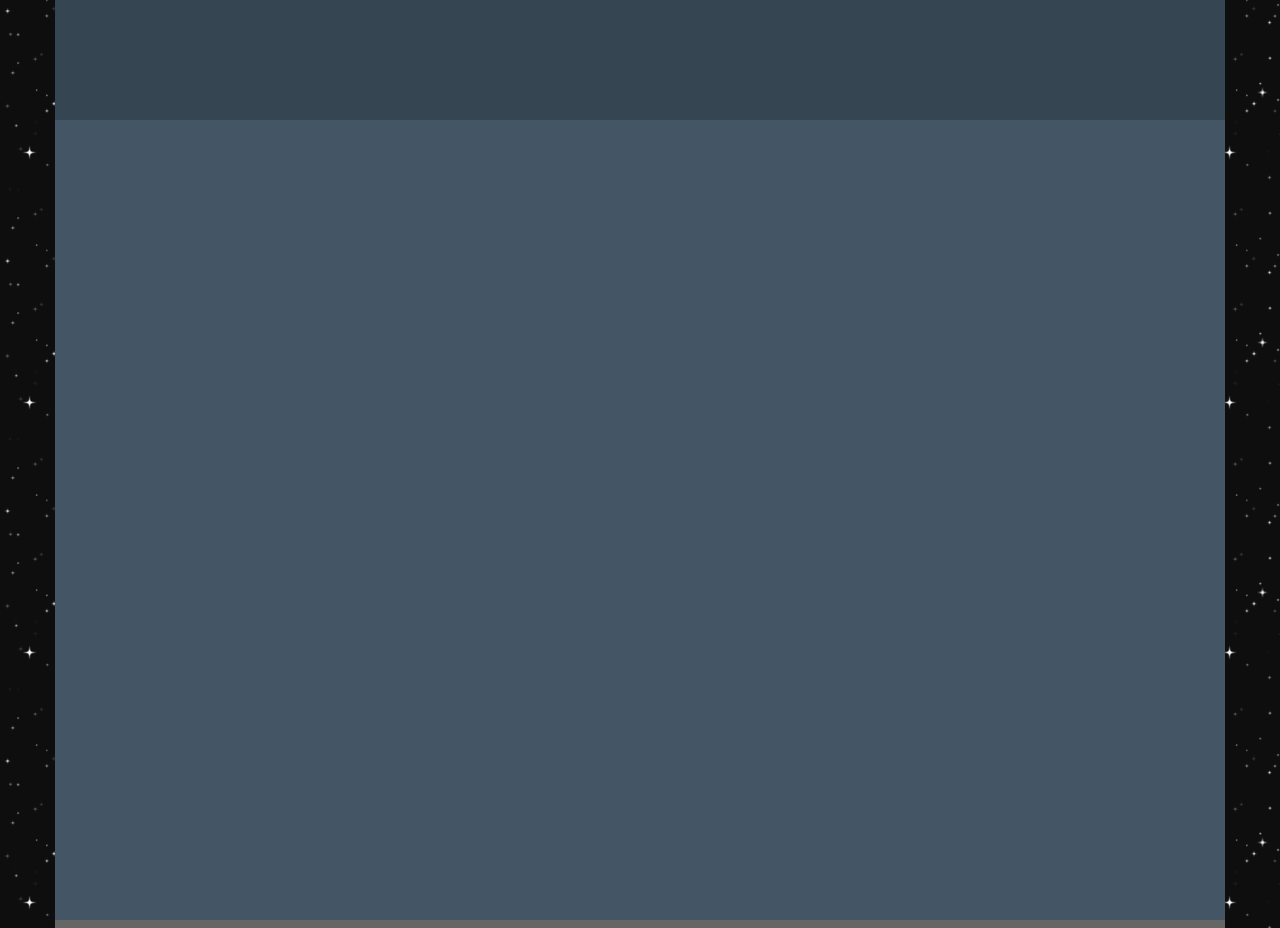
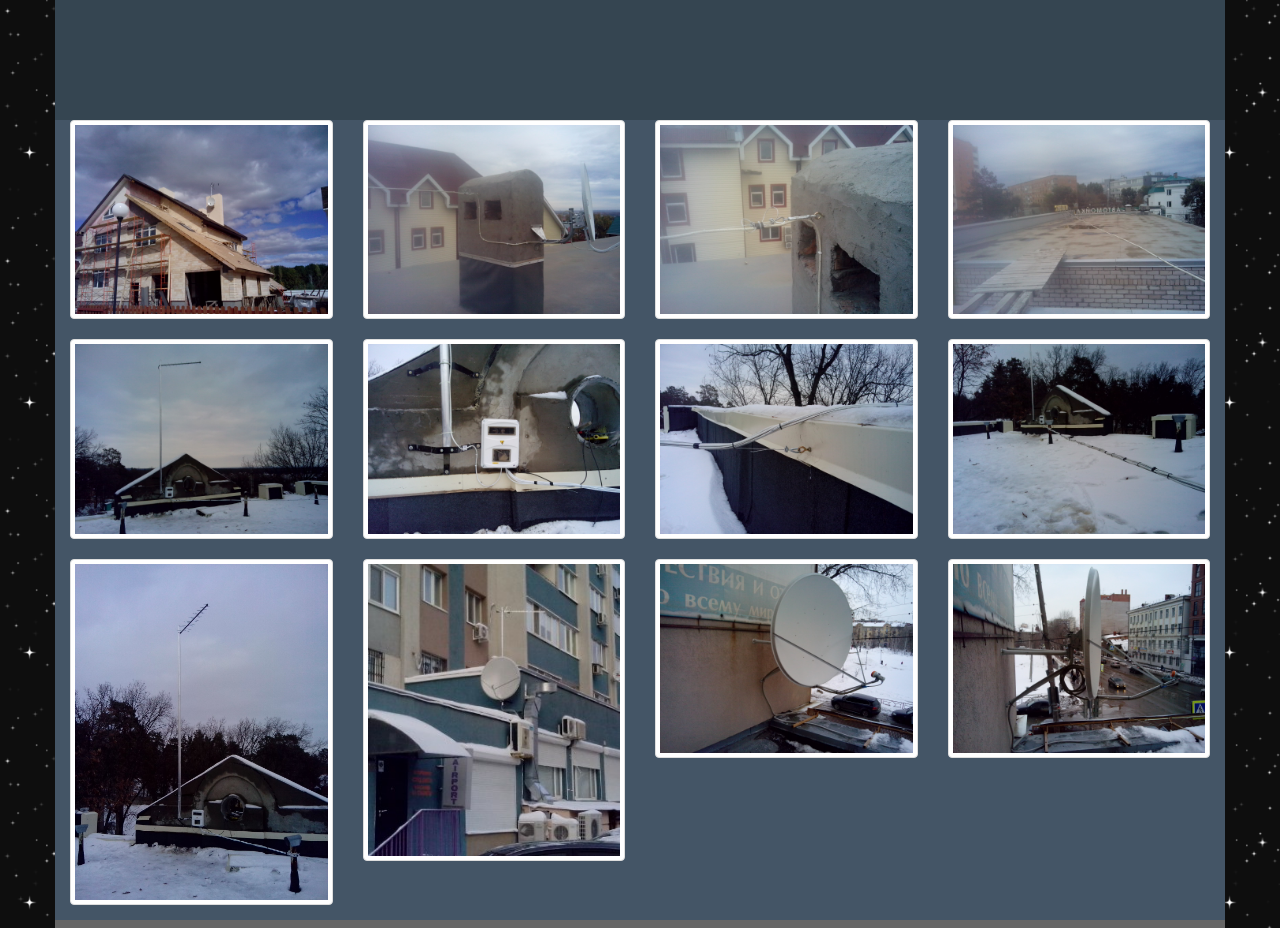
Before and after one commit to vofus/svyaz_montaj_new, a plain HTML site: page index.html in a window 1280 px wide. Shown: the part 1480-2408 px from the top of the page. Drawn offline with Linux system fonts and the light colour scheme.

Commit message:
Добавил модальное окно

```diff
--- a/index.html
+++ b/index.html
@@ -80,8 +80,90 @@
 			</div>
 			<div class="col-lg-2 col-md-1 col-sm-1"></div>
 		</div>
-		<div id="portfolio" class="row"></div>
-		<div id="contacts" class="row"></div>
+		<div id="portfolio" class="row">
+
+			<!-- Modal Window -->
+
+			<div id="myModal" class="modal fade" tabindex="-1" role="dialog">
+			  <div class="modal-dialog">
+			    <div class="modal-content">
+			      <div class="modal-header">
+			        <button type="button" class="close" data-dismiss="modal" aria-label="Close"><span aria-hidden="true">&times;</span></button>
+			        <!-- <h4 class="modal-title">Modal title</h4> -->
+			      </div>
+			      <div class="modal-body">
+			      	<div class="fraim">
+			      		<img src="" alt="">
+			      	</div>
+			      </div>
+			    </div><!-- /.modal-content -->
+			  </div><!-- /.modal-dialog -->
+			</div><!-- /.modal -->
+
+			<div class="col-xs-4 col-sm-4 col-md-3">
+			    <a href="#" class="thumbnail" data-toggle="modal" data-target="#myModal">
+			    	<img src="img/portfolio/01.jpg"alt="exaple">
+			    </a>
+			</div>
+			<div class="col-xs-4 col-sm-4 col-md-3">
+			    <a href="#" class="thumbnail" data-toggle="modal" data-target="#myModal">
+			    	<img src="img/portfolio/03.jpg"alt="exaple">
+			    </a>
+			</div>
+			<div class="col-xs-4 col-sm-4 col-md-3">
+			    <a href="#" class="thumbnail" data-toggle="modal" data-target="#myModal">
+			    	<img src="img/portfolio/04.jpg"alt="exaple">
+			    </a>
+			</div>
+			<div class="col-xs-4 col-sm-4 col-md-3">
+			    <a href="#" class="thumbnail" data-toggle="modal" data-target="#myModal">
+			    	<img src="img/portfolio/05.jpg"alt="exaple">
+			    </a>
+			</div>
+			<div class="col-xs-4 col-sm-4 col-md-3">
+			    <a href="#" class="thumbnail" data-toggle="modal" data-target="#myModal">
+			    	<img src="img/portfolio/06.jpg"alt="exaple">
+			    </a>
+			</div>
+			<div class="col-xs-4 col-sm-4 col-md-3">
+			    <a href="#" class="thumbnail" data-toggle="modal" data-target="#myModal">
+			    	<img src="img/portfolio/07.jpg"alt="exaple">
+			    </a>
+			</div>
+			<div class="col-xs-4 col-sm-4 col-md-3">
+			    <a href="#" class="thumbnail" data-toggle="modal" data-target="#myModal">
+			    	<img src="img/portfolio/08.jpg"alt="exaple">
+			    </a>
+			</div>
+			<div class="col-xs-4 col-sm-4 col-md-3">
+			    <a href="#" class="thumbnail" data-toggle="modal" data-target="#myModal">
+			    	<img src="img/portfolio/09.jpg"alt="exaple">
+			    </a>
+			</div>
+			<div class="col-xs-4 col-sm-4 col-md-3">
+			    <a href="#" class="thumbnail" data-toggle="modal" data-target="#myModal">
+			    	<img src="img/portfolio/10.jpg"alt="exaple">
+			    </a>
+			</div>
+			<div class="col-xs-4 col-sm-4 col-md-3">
+			    <a href="#" class="thumbnail" data-toggle="modal" data-target="#myModal">
+			    	<img src="img/portfolio/11.jpg"alt="exaple">
+			    </a>
+			</div>
+			<div class="col-xs-4 col-sm-4 col-md-3">
+			    <a href="#" class="thumbnail" data-toggle="modal" data-target="#myModal">
+			    	<img src="img/portfolio/12.jpg"alt="exaple">
+			    </a>
+			</div>
+			<div class="col-xs-4 col-sm-4 col-md-3">
+			    <a href="#" class="thumbnail" data-toggle="modal" data-target="#myModal">
+			    	<img src="img/portfolio/13.jpg"alt="exaple">
+			    </a>
+			</div>
+		</div>
+		<div id="contacts" class="row">
+
+		</div>
 	</div>
 
 	<script src="js/jquery-2.2.2.min.js"></script>
--- a/js/main.js
+++ b/js/main.js
@@ -60,11 +60,19 @@ $(document).ready(function() {
 		};
 	};
 
+	function openModal() {
+		var imgSrc = $(this).children("img").attr("src");
+		$("div.fraim img").attr('src', imgSrc);
+		console.log(imgSrc);
+	};
+
 	heightDetect();
 
 	$("ul.navbar-nav li a").click(scroll);
 
 	$(".toggle_menu").click(onClickToggleMenu);
+
+	$("#portfolio a").click(openModal);
 
 	$(document).scroll(navToggleOnScroll);
 
--- a/sass/main.sass
+++ b/sass/main.sass
@@ -6,6 +6,14 @@
 body
 	background: url(../img/back.png) repeat
 	+kerning(1)
+
+/* ====================== */
+/* ==== Modal window ==== */
+/* ====================== */
+.fraim
+	img
+		width: 100%
+		height: auto
 
 /* ================ */
 /* ==== Loader ==== */
```
Also changed, not shown: css/main.css, img/portfolio/03.jpg (added), img/portfolio/04.jpg (added), img/portfolio/05.jpg (added), img/portfolio/06.jpg (added), img/portfolio/07.jpg (added), img/portfolio/08.jpg (added), img/portfolio/09.jpg (added), img/portfolio/10.jpg (added), img/portfolio/11.jpg (renamed from img/portfolio/IMG_20160111_140231_22-58-18.jpg), img/portfolio/12.jpg (added), img/portfolio/13.jpg (added), img/portfolio/IMG_20151023_125641.jpg (deleted), 11 other files.
